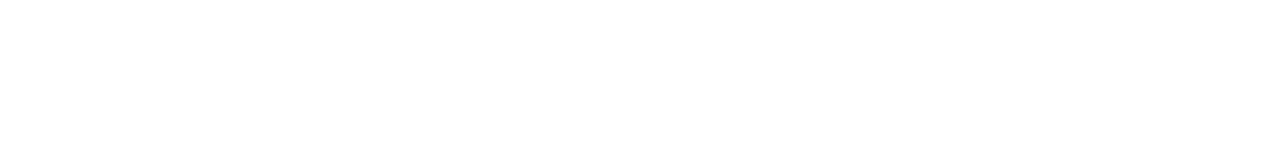
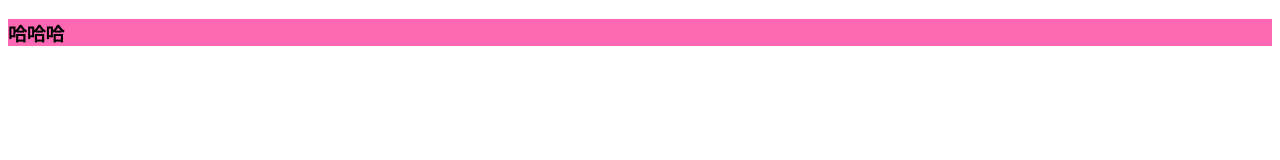
Before and after one commit to PinkYun/PinkJing3, a plain HTML site: page index.html in a window 1280 px wide. Drawn offline with Linux system fonts and the light colour scheme.

Commit message:
添加index.html内容

```diff
--- a/index.html
+++ b/index.html
@@ -5,8 +5,13 @@
     <meta name="viewport" content="width=device-width, initial-scale=1.0">
     <meta http-equiv="X-UA-Compatible" content="ie=edge">
     <title>Document</title>
+    <style>
+        h3 {
+            background-color: hotpink;
+        }
+    </style>
 </head>
 <body>
-
+    <h3>哈哈哈</h3>
 </body>
 </html>
```
